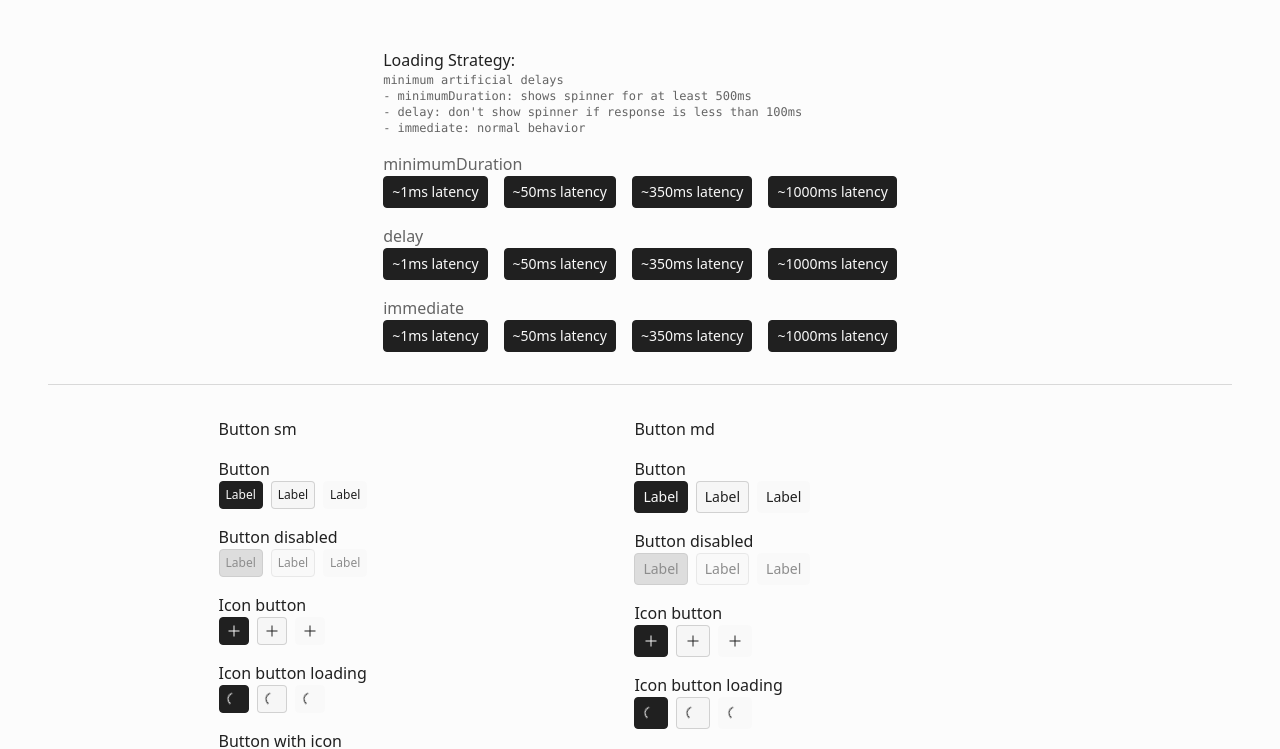
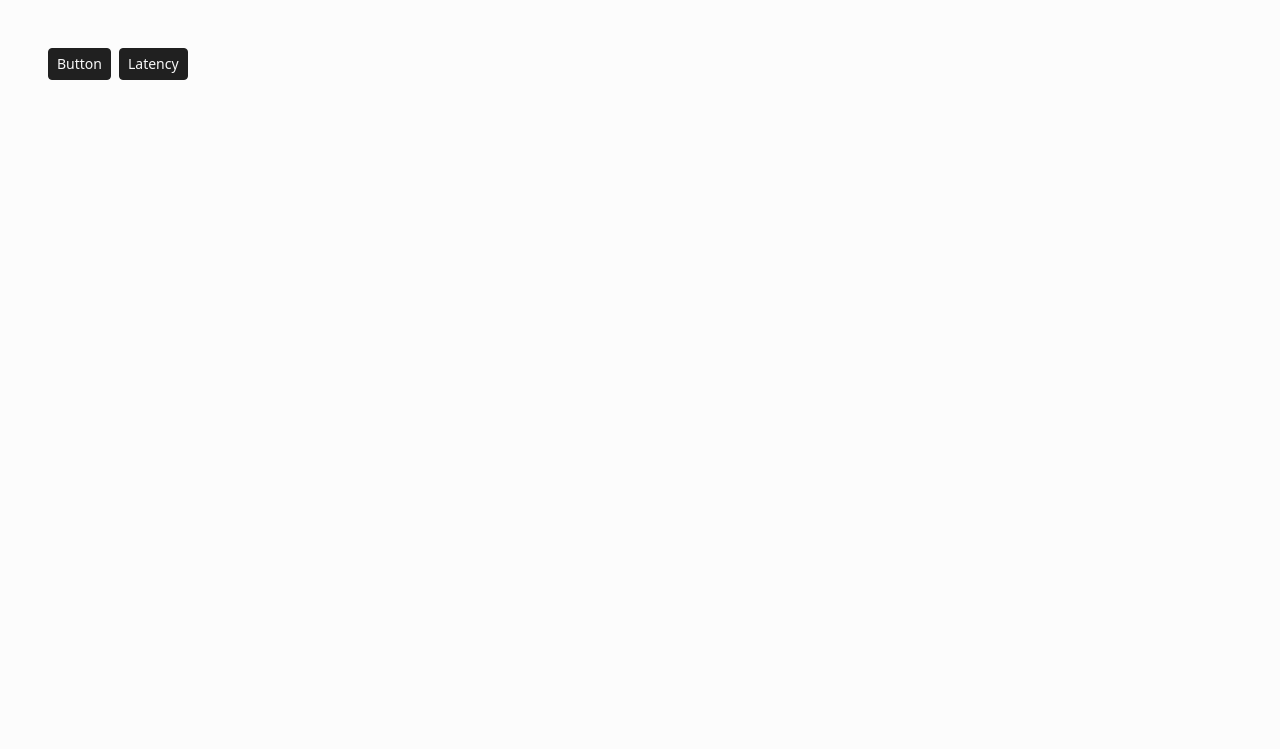
Before and after one commit to bdsqqq/axm-playground, a React (Vite) app: page / in a window 1280 px wide. Shown: the top 749 px of the page. Built offline with nearby package versions, Linux system fonts and the light colour scheme.

Commit message:
feat(button): LinkButton

```diff
--- a/package.json
+++ b/package.json
@@ -20,12 +20,14 @@
     "clsx": "^2.1.0",
     "react": "^18.2.0",
     "react-dom": "^18.2.0",
+    "react-router-dom": "5.3",
     "tailwind-merge": "^2.2.2",
     "zustand": "^4.5.0"
   },
   "devDependencies": {
     "@types/react": "^18.2.55",
     "@types/react-dom": "^18.2.19",
+    "@types/react-router-dom": "5.3",
     "@typescript-eslint/eslint-plugin": "^6.21.0",
     "@typescript-eslint/parser": "^6.21.0",
     "@vitejs/plugin-react": "^4.2.1",
--- a/src/App.tsx
+++ b/src/App.tsx
@@ -1,12 +1,46 @@
 import { ButtonShowcase, LatencyShowcase } from './ui/button/showcase';
 import { Dialoguer } from './ui/dialog/Dialog';
+
+import { BrowserRouter as Router, Switch, Route } from 'react-router-dom';
+import { Button } from './ui/button/button';
+
+const ButtonRoute = () => (
+  <div>
+    <h2>Button</h2>
+    <ButtonShowcase />
+  </div>
+);
+
+const LatencyRoute = () => (
+  <div>
+    <h2>Latency</h2>
+    <LatencyShowcase />
+  </div>
+);
+
+const Nav = () => (
+  <nav className="place-self-start">
+    <ul className="flex gap-2">
+      <li>
+        <Button to="/button">Button</Button>
+      </li>
+      <li>
+        <Button to="/latency">Latency</Button>
+      </li>
+    </ul>
+  </nav>
+);
 
 function App() {
   return (
     <div className="grid min-h-screen place-items-center gap-8 p-12">
-      <LatencyShowcase />
-      <hr className="w-full border-gray-06" />
-      <ButtonShowcase />
+      <Router>
+        <Nav />
+        <Switch>
+          <Route path="/button" component={ButtonRoute} />
+          <Route path="/latency" component={LatencyRoute} />
+        </Switch>
+      </Router>
       <Dialoguer />
     </div>
   );
--- a/src/ui/button/button.tsx
+++ b/src/ui/button/button.tsx
@@ -4,6 +4,8 @@ import { Slot } from '@radix-ui/react-slot';
 import * as Toggle from '@radix-ui/react-toggle';
 import { type ToggleProps, PrimitiveButtonProps } from '@radix-ui/react-toggle';
 import { cva, type VariantProps } from 'class-variance-authority';
+
+import { Link, LinkProps } from 'react-router-dom';
 
 import { cn } from '../util';
 import { Spinner } from '../icons';
@@ -14,6 +16,25 @@ type TogglePropsWithoutPrimitiveButtonProps = Omit<
 >;
 type TogglePropsWithValuesAsNever = {
   [K in keyof TogglePropsWithoutPrimitiveButtonProps]: never;
+};
+
+type LinkPropsWithoutPolymorphicComponentOrLegacyInnerRef = Omit<
+  LinkProps,
+  'component' | 'innerRef'
+>;
+type LinkPropsWithoutPrimitiveAnchorProps = Omit<
+  LinkPropsWithoutPolymorphicComponentOrLegacyInnerRef,
+  keyof React.ComponentPropsWithoutRef<'a'>
+>;
+type LinkPropsWithValuesAsNever = {
+  [K in keyof LinkPropsWithoutPrimitiveAnchorProps]: never;
+};
+
+type HTMLButtonProps = React.ComponentPropsWithoutRef<'button'>;
+type HTMLAnchorProps = React.ComponentPropsWithoutRef<'a'>;
+
+type HTMLButtonPropsThatDontExistInHTMLAnchorPropsAsNever = {
+  [K in Exclude<keyof HTMLButtonProps, keyof HTMLAnchorProps>]?: never;
 };
 
 /** Map of modifier keys to their KeyboardEvent properties
@@ -157,8 +178,11 @@ export interface ButtonProps
   extends React.ButtonHTMLAttributes<HTMLButtonElement>,
     BaseButtonProps,
     TogglePropsWithValuesAsNever,
+    LinkPropsWithValuesAsNever,
     VariantProps<typeof buttonVariants> {
   asChild?: boolean;
+  ref?: React.Ref<HTMLButtonElement>;
+
   toggle?: false;
 }
 
@@ -166,17 +190,28 @@ export interface ToggleButtonProps
   extends React.ButtonHTMLAttributes<HTMLButtonElement>,
     BaseButtonProps,
     ToggleProps,
+    LinkPropsWithValuesAsNever,
     VariantProps<typeof buttonVariants> {
   asChild?: false;
+  ref?: React.Ref<HTMLButtonElement>;
+
   toggle: true;
 }
 
-export const Button = React.forwardRef<
-  HTMLButtonElement,
-  ButtonProps | ToggleButtonProps
->(
-  (
-    {
+export interface LinkButtonProps
+  extends React.AnchorHTMLAttributes<HTMLAnchorElement>,
+    BaseButtonProps,
+    HTMLButtonPropsThatDontExistInHTMLAnchorPropsAsNever,
+    TogglePropsWithValuesAsNever,
+    LinkPropsWithoutPrimitiveAnchorProps,
+    VariantProps<typeof buttonVariants> {
+  ref?: React.Ref<React.ComponentRef<Link>>;
+  asChild?: boolean;
+
+  toggle?: false;
+}
+
+export const Button = ({
   className,
   variant,
   size,
@@ -188,10 +223,9 @@ export const Button = React.forwardRef<
   children,
   loadingStrategy = 'delay',
   toggle,
+  ref,
   ...props
-    },
-    ref
-  ) => {
+}: ButtonProps | ToggleButtonProps | LinkButtonProps) => {
   // loading strategy is based on https://x.com/JohnPhamous/status/1679271160570327040?s=20
   const [loading, setLoading] = React.useState(_loading);
   const artificialDelayPromiseRef = React.useRef<Promise<void>>();
@@ -231,13 +265,20 @@ export const Button = React.forwardRef<
     }
   }, [_loading, loadingStrategy, minimumDurationCallback, delayCallback]);
 
-    const CompIfNotAsChild = toggle ? Toggle.Root : 'button';
+  const isThisALink = 'to' in props;
+
+  const CompIfNotAsChild = isThisALink
+    ? Link
+    : toggle
+      ? Toggle.Root
+      : HTMLButton;
   const Comp = asChild ? Slot : CompIfNotAsChild;
   const Left = loading ? <Spinner className="animate-spin" /> : left;
 
   return (
     <Comp
       className={cn(buttonVariants({ variant, size, className }))}
+      // @ts-expect-error - pretend it fucking is
       ref={ref}
       {...props}
     >
@@ -253,8 +294,7 @@ export const Button = React.forwardRef<
       {right}
     </Comp>
   );
-  }
-);
+};
 Button.displayName = 'Button';
 
 /**
@@ -289,3 +329,8 @@ export const ButtonGroup = ({ children }: { children: React.ReactNode }) => {
     </div>
   );
 };
+
+const HTMLButton = React.forwardRef<
+  HTMLButtonElement,
+  React.ComponentPropsWithoutRef<'button'>
+>((props, ref) => <button {...props} ref={ref} />);
```
Also changed, not shown: 2 other files (tests, documents, lock files or other folders). Lines whose indentation alone changed are shown as unchanged.
